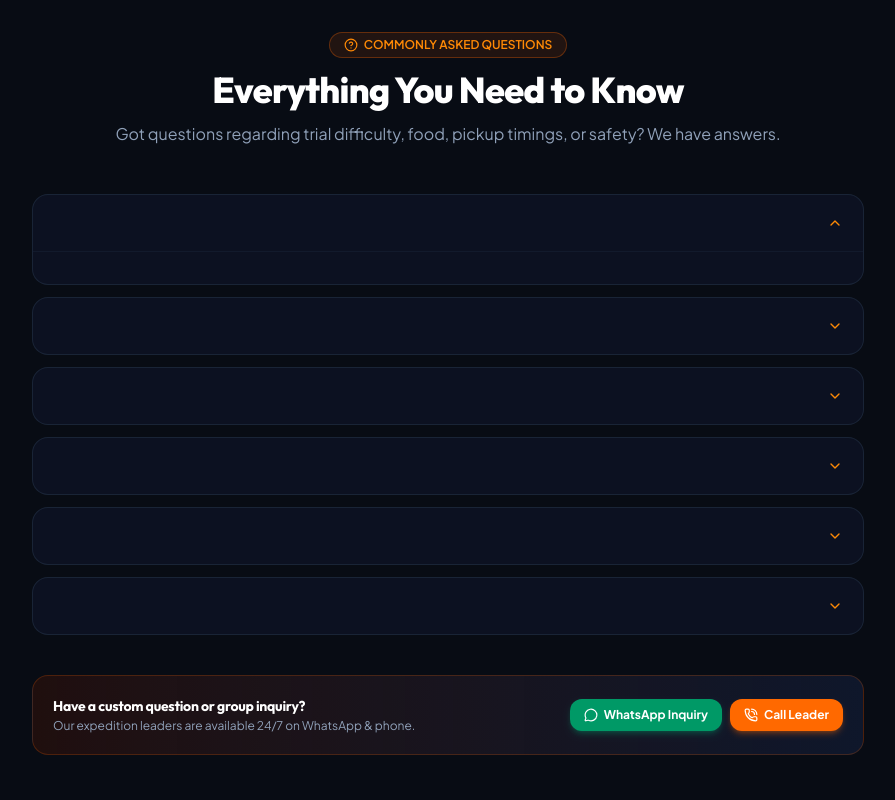
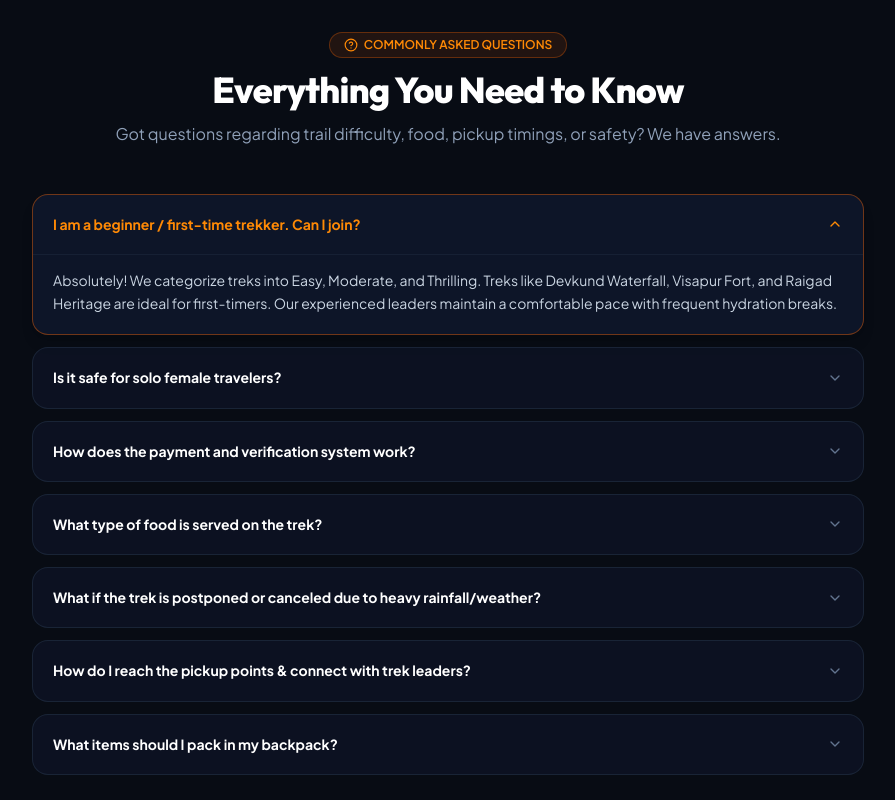
Before and after one commit to ravichavan9970/SHIVCHHATRA_TREKKERS, a React (Vite) app in the folder shivchhatra-trekkers/: page / in a window 1280 px wide. Shown: the part 4660-5460 px from the top of the page, without its empty margins (192-1087 px from the left). Built offline with nearby package versions, Linux system fonts and the light colour scheme; no server answers.

Commit message:
fix(faq): map question and answer properties properly so all FAQ cards display rich text

```diff
--- a/shivchhatra-trekkers/src/components/home/FAQSection.jsx
+++ b/shivchhatra-trekkers/src/components/home/FAQSection.jsx
@@ -5,7 +5,8 @@ import {
   ChevronDown,
   Sparkles,
   PhoneCall,
-  MessageCircle
+  MessageCircle,
+  HelpCircle as QuestionIcon
 } from 'lucide-react';
 import { faqs } from '../../data/safetyRules';
 
@@ -17,7 +18,7 @@ export default function FAQSection() {
   };
 
   return (
-    <section className="py-14 sm:py-20 bg-[#080c14] relative overflow-hidden border-t border-slate-800/80">
+    <section className="py-12 sm:py-20 bg-[#080c14] relative overflow-hidden border-t border-slate-800/80">
       <div className="max-w-4xl mx-auto px-4 sm:px-6 lg:px-8 relative z-10">
 
         {/* Section Header */}
@@ -30,7 +31,7 @@ export default function FAQSection() {
             Everything You Need to Know
           </h2>
           <p className="text-xs sm:text-base text-slate-400">
-            Got questions regarding trial difficulty, food, pickup timings, or safety? We have answers.
+            Got questions regarding trail difficulty, food, pickup timings, or safety? We have answers.
           </p>
         </div>
 
@@ -38,24 +39,28 @@ export default function FAQSection() {
         <div className="space-y-3">
           {faqs.map((faq, index) => {
             const isOpen = openIndex === index;
+            const questionText = faq.question || faq.q || "Common Question";
+            const answerText = faq.answer || faq.a || "Answer provided upon inquiry.";
             return (
               <motion.div
                 key={index}
                 initial={{ opacity: 0, y: 10 }}
                 animate={{ opacity: 1, y: 0 }}
-                transition={{ duration: 0.2, delay: index * 0.05 }}
-                className="rounded-2xl border border-slate-800/80 bg-slate-900/60 overflow-hidden transition-all"
+                transition={{ duration: 0.2, delay: index * 0.04 }}
+                className={`rounded-2xl border transition-all overflow-hidden ${
+                  isOpen ? 'border-orange-500/40 bg-slate-900/90 shadow-lg' : 'border-slate-800/80 bg-slate-900/60 hover:border-slate-700'
+                }`}
               >
                 <button
                   onClick={() => toggleFAQ(index)}
-                  className="w-full p-4 sm:p-5 text-left flex items-center justify-between gap-4 hover:bg-slate-850/50 transition-colors cursor-pointer"
+                  className="w-full p-4 sm:p-5 text-left flex items-center justify-between gap-4 transition-colors cursor-pointer"
                 >
-                  <span className="text-xs sm:text-sm font-bold text-white font-heading">
-                    {faq.question}
+                  <span className={`text-xs sm:text-sm font-bold font-heading leading-snug ${isOpen ? 'text-orange-400' : 'text-white'}`}>
+                    {questionText}
                   </span>
                   <ChevronDown
                     className={`w-4 h-4 text-orange-400 transition-transform duration-200 shrink-0 ${
-                      isOpen ? 'rotate-180' : ''
+                      isOpen ? 'rotate-180 text-orange-400' : 'text-slate-500'
                     }`}
                   />
                 </button>
@@ -67,9 +72,9 @@ export default function FAQSection() {
                       animate={{ opacity: 1, height: 'auto' }}
                       exit={{ opacity: 0, height: 0 }}
                       transition={{ duration: 0.2 }}
-                      className="px-4 pb-4 sm:px-5 sm:pb-5 text-xs sm:text-sm text-slate-400 leading-relaxed border-t border-slate-800/40 pt-3"
+                      className="px-4 pb-4 sm:px-5 sm:pb-5 text-xs sm:text-sm text-slate-300 leading-relaxed border-t border-slate-800/60 pt-3.5"
                     >
-                      {faq.answer}
+                      {answerText}
                     </motion.div>
                   )}
                 </AnimatePresence>
@@ -78,7 +83,7 @@ export default function FAQSection() {
           })}
         </div>
 
-        {/* Custom Inquiry Card (No raw phone number text displayed) */}
+        {/* Custom Inquiry Card */}
         <div className="mt-8 sm:mt-10 p-4 sm:p-5 rounded-2xl bg-gradient-to-r from-orange-950/40 to-slate-900 border border-orange-500/20 flex flex-col sm:flex-row items-center justify-between gap-4 text-center sm:text-left">
           <div>
             <h4 className="text-xs sm:text-sm font-bold text-white font-heading">Have a custom question or group inquiry?</h4>
--- a/shivchhatra-trekkers/src/data/safetyRules.js
+++ b/shivchhatra-trekkers/src/data/safetyRules.js
@@ -56,27 +56,45 @@ export const safetyProtocols = [
 
 export const faqs = [
   {
+    question: "I am a beginner / first-time trekker. Can I join?",
+    answer: "Absolutely! We categorize treks into Easy, Moderate, and Thrilling. Treks like Devkund Waterfall, Visapur Fort, and Raigad Heritage are ideal for first-timers. Our experienced leaders maintain a comfortable pace with frequent hydration breaks.",
     q: "I am a beginner / first-time trekker. Can I join?",
     a: "Absolutely! We categorize treks into Easy, Moderate, and Thrilling. Treks like Devkund Waterfall, Visapur Fort, and Raigad Heritage are ideal for first-timers. Our experienced leaders maintain a comfortable pace with frequent hydration breaks."
   },
   {
+    question: "Is it safe for solo female travelers?",
+    answer: "Safety and dignity are our highest priorities. More than 45% of our trekkers are solo female adventurers. We provide separate tent accommodations for women, certified female trek co-leaders on major expeditions, and a safe, respectful community vibe.",
     q: "Is it safe for solo female travelers?",
     a: "Safety and dignity are our highest priorities. More than 45% of our trekkers are solo female adventurers. We provide separate tent accommodations for women, certified female trek co-leaders on major expeditions, and a safe, respectful community vibe."
   },
   {
+    question: "How does the payment and verification system work?",
+    answer: "You can book directly by scanning our secure dynamic UPI QR code or uploading a payment screenshot. Simply input your 12-digit UTR / UPI Transaction Reference number. Our automated verification locks your seat, and you immediately receive your downloadable Shivchhatra Trekker Boarding Pass.",
     q: "How does the payment and verification system work?",
     a: "You can book directly by scanning our secure dynamic UPI QR code or uploading a payment screenshot. Simply input your 12-digit UTR / UPI Transaction Reference number. Our automated verification locks your seat, and you immediately receive your downloadable Shivchhatra Trekker Boarding Pass."
   },
   {
+    question: "What type of food is served on the trek?",
+    answer: "We serve hygienic, fresh, and piping hot Maharashtrian village food (Pithla-Bhakri, Thecha, Dal-Rice, Matki Usal, Poha, Chai). Both pure vegetarian and Jain options are readily available on all batches.",
     q: "What type of food is served on the trek?",
     a: "We serve hygienic, fresh, and piping hot Maharashtrian village food (Pithla-Bhakri, Thecha, Dal-Rice, Matki Usal, Poha, Chai). Both pure vegetarian and Jain options are readily available on all batches."
   },
   {
+    question: "What if the trek is postponed or canceled due to heavy rainfall/weather?",
+    answer: "If a trek is postponed due to government red-alerts or extreme weather warnings, your 100% booking amount is credited as a transferable Trek Wallet voucher valid for 1 full year on any future expedition of your choice.",
     q: "What if the trek is postponed or canceled due to heavy rainfall/weather?",
     a: "If a trek is postponed due to government red-alerts or extreme weather warnings, your 100% booking amount is credited as a transferable Trek Wallet voucher valid for 1 full year on any future expedition of your choice."
   },
   {
-    q: "How do I reach the pickup points?",
+    question: "How do I reach the pickup points & connect with trek leaders?",
+    answer: "Detailed Google Maps location pins and trek leader contact numbers are shared 24 hours prior to departure in the dedicated WhatsApp expedition group.",
+    q: "How do I reach the pickup points & connect with trek leaders?",
     a: "Detailed Google Maps location pins and trek leader contact numbers are shared 24 hours prior to departure in the dedicated WhatsApp expedition group."
+  },
+  {
+    question: "What items should I pack in my backpack?",
+    answer: "Check our interactive Gear Checklist right above! Essential items include high-grip trekking shoes, 2 liters of drinking water, rain poncho/jacket, headlamp/torch, personal medicines, ORS, and warm clothing for night stays.",
+    q: "What items should I pack in my backpack?",
+    a: "Check our interactive Gear Checklist right above! Essential items include high-grip trekking shoes, 2 liters of drinking water, rain poncho/jacket, headlamp/torch, personal medicines, ORS, and warm clothing for night stays."
   }
 ];
```
